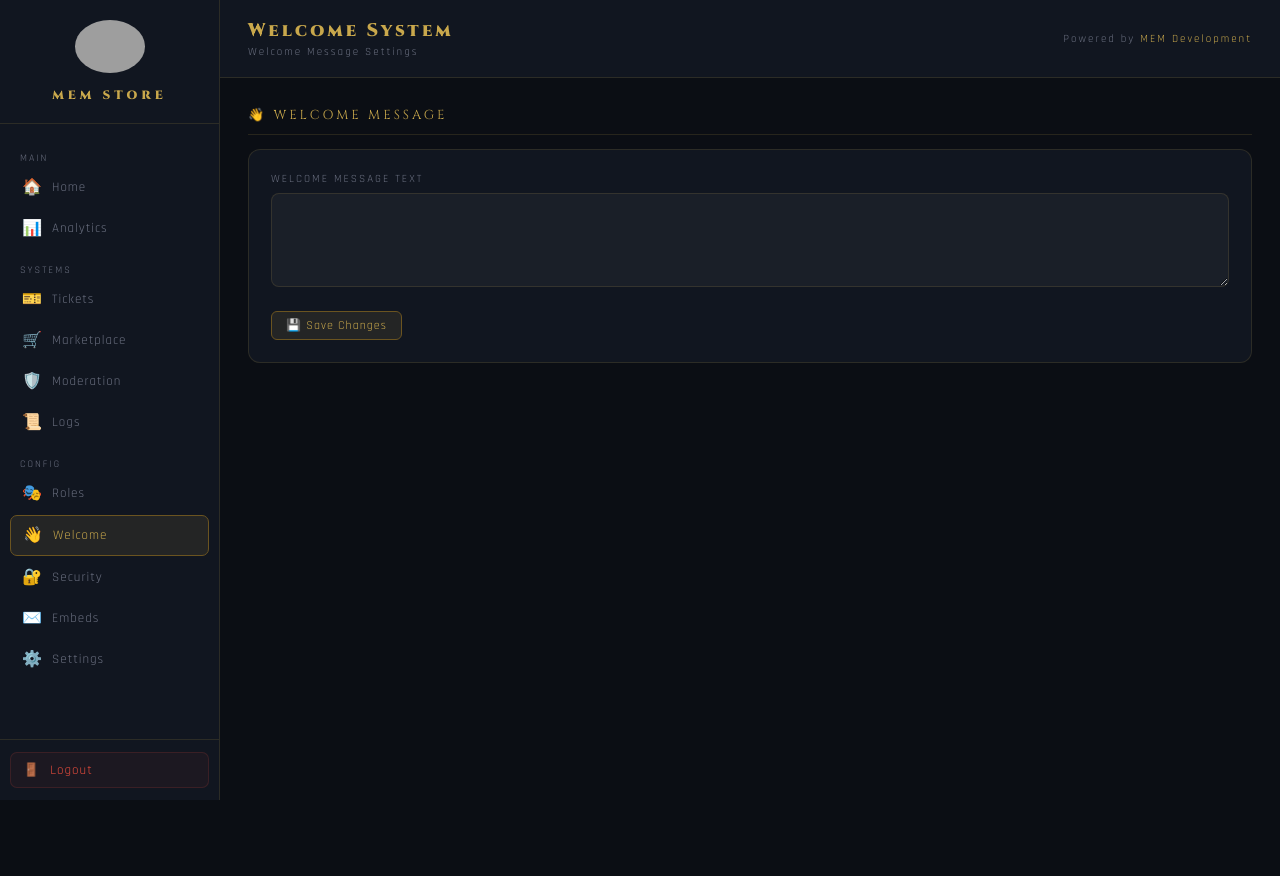
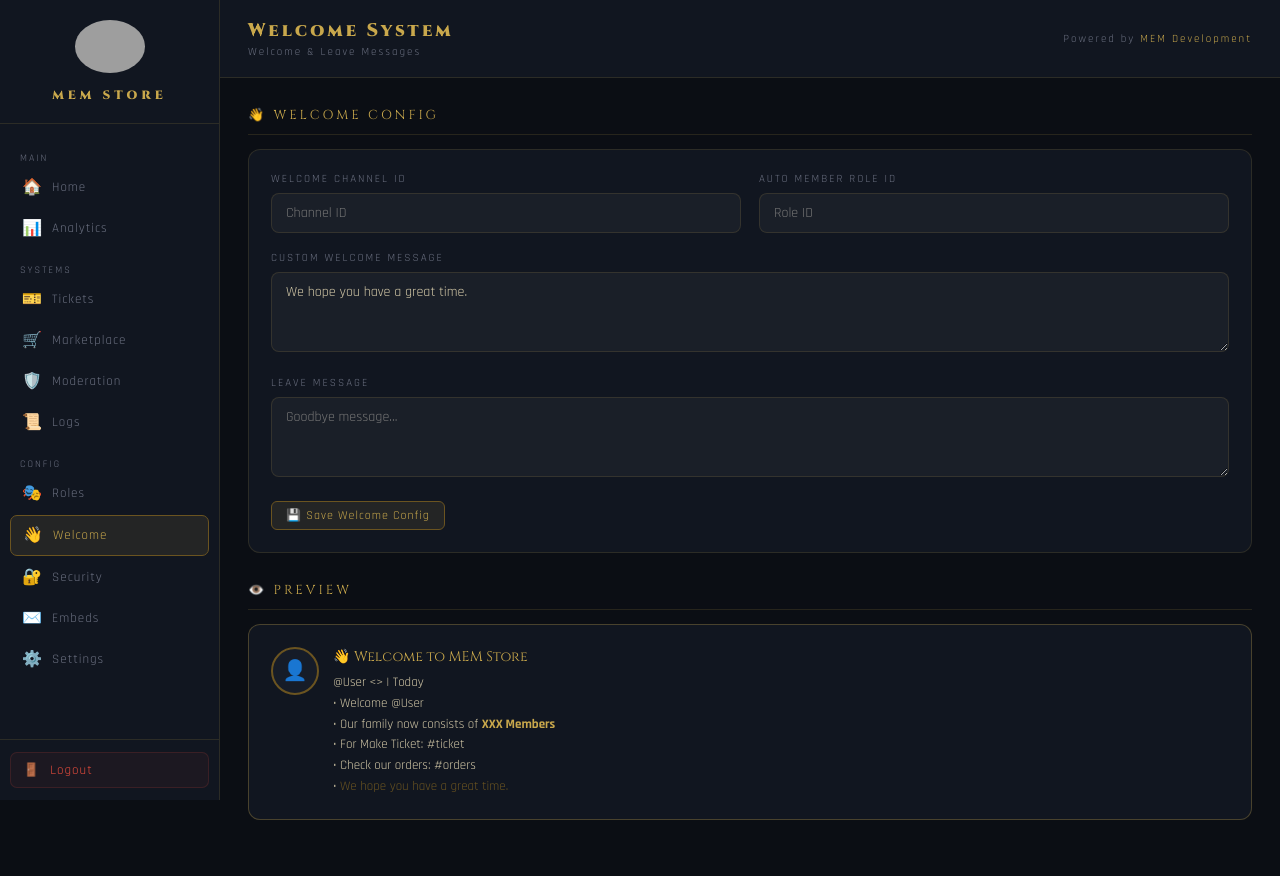
Before and after one commit to mosavdeaplo-droid/memm-bot, a Flask app: page /welcome in a window 1280 px wide. Before the commit the page ends 800 px from the top, so only its background shows below. Run offline with Flask 3, Linux system fonts and the light colour scheme; the visitor is signed in with stand-in values (Sample User, id 1); data that the repository does not hold is empty; grey boxes are pictures that could not be loaded.

Commit message:
Update welcome.html

```diff
--- a/dashboard/templates/welcome.html
+++ b/dashboard/templates/welcome.html
@@ -1,23 +1,41 @@
 {% extends "base.html" %}
 {% block title %}Welcome{% endblock %}
 {% block page_title %}Welcome System{% endblock %}
-{% block page_subtitle %}Welcome Message Settings{% endblock %}
-
+{% block page_subtitle %}Welcome & Leave Messages{% endblock %}
 {% block content %}
-
-<div class="section">
-  <div class="section-header">
-    <div class="section-title">👋 Welcome Message</div>
-  </div>
-  <div class="card">
-    <form method="POST" action="/save_welcome">
-      <div class="form-group">
-        <label class="form-label">Welcome Message Text</label>
-        <textarea name="message" class="form-input" rows="4" style="resize:vertical">{{ welcome_msg }}</textarea>
-      </div>
-      <button type="submit" class="btn btn-gold">💾 Save Changes</button>
-    </form>
+<div class="grid-2">
+  <div class="section" style="grid-column:1/-1">
+    <div class="section-header"><div class="section-title">👋 Welcome Config</div></div>
+    <div class="card">
+      <form method="POST" action="/save_welcome">
+        <div class="grid-2">
+          <div class="form-group"><label class="form-label">Welcome Channel ID</label><input class="form-input" name="welcome_channel" value="{{ config.get('welcome_channel','') }}" placeholder="Channel ID"></div>
+          <div class="form-group"><label class="form-label">Auto Member Role ID</label><input class="form-input" name="member_role" value="{{ config.get('member_role','') }}" placeholder="Role ID"></div>
+        </div>
+        <div class="form-group"><label class="form-label">Custom Welcome Message</label><textarea class="form-input" name="message" rows="3" placeholder="We hope you have a great time.">{{ config.get('message','We hope you have a great time.') }}</textarea></div>
+        <div class="form-group"><label class="form-label">Leave Message</label><textarea class="form-input" name="leave_message" rows="2" placeholder="Goodbye message...">{{ config.get('leave_message','') }}</textarea></div>
+        <button class="btn btn-gold" type="submit">💾 Save Welcome Config</button>
+      </form>
+    </div>
   </div>
 </div>
-
+<div class="section">
+  <div class="section-header"><div class="section-title">👁️ Preview</div></div>
+  <div class="card" style="border-color:rgba(201,168,76,0.3)">
+    <div style="display:flex;gap:14px;align-items:flex-start">
+      <div style="width:48px;height:48px;border-radius:50%;background:var(--surface2);border:2px solid var(--gold-dim);display:flex;align-items:center;justify-content:center;font-size:20px;flex-shrink:0">👤</div>
+      <div style="flex:1">
+        <div style="font-family:'Cinzel',serif;color:var(--gold);font-size:14px;margin-bottom:6px">👋 Welcome to MEM Store</div>
+        <div style="font-size:13px;color:var(--text);line-height:1.6">
+          @User &lt;&gt; | Today<br>
+          • Welcome @User<br>
+          • Our family now consists of <strong style="color:var(--gold)">XXX Members</strong><br>
+          • For Make Ticket: #ticket<br>
+          • Check our orders: #orders<br>
+          • <span style="color:var(--gold-dim)" id="preview-msg">{{ config.get('message','We hope you have a great time.') }}</span>
+        </div>
+      </div>
+    </div>
+  </div>
+</div>
 {% endblock %}
```
